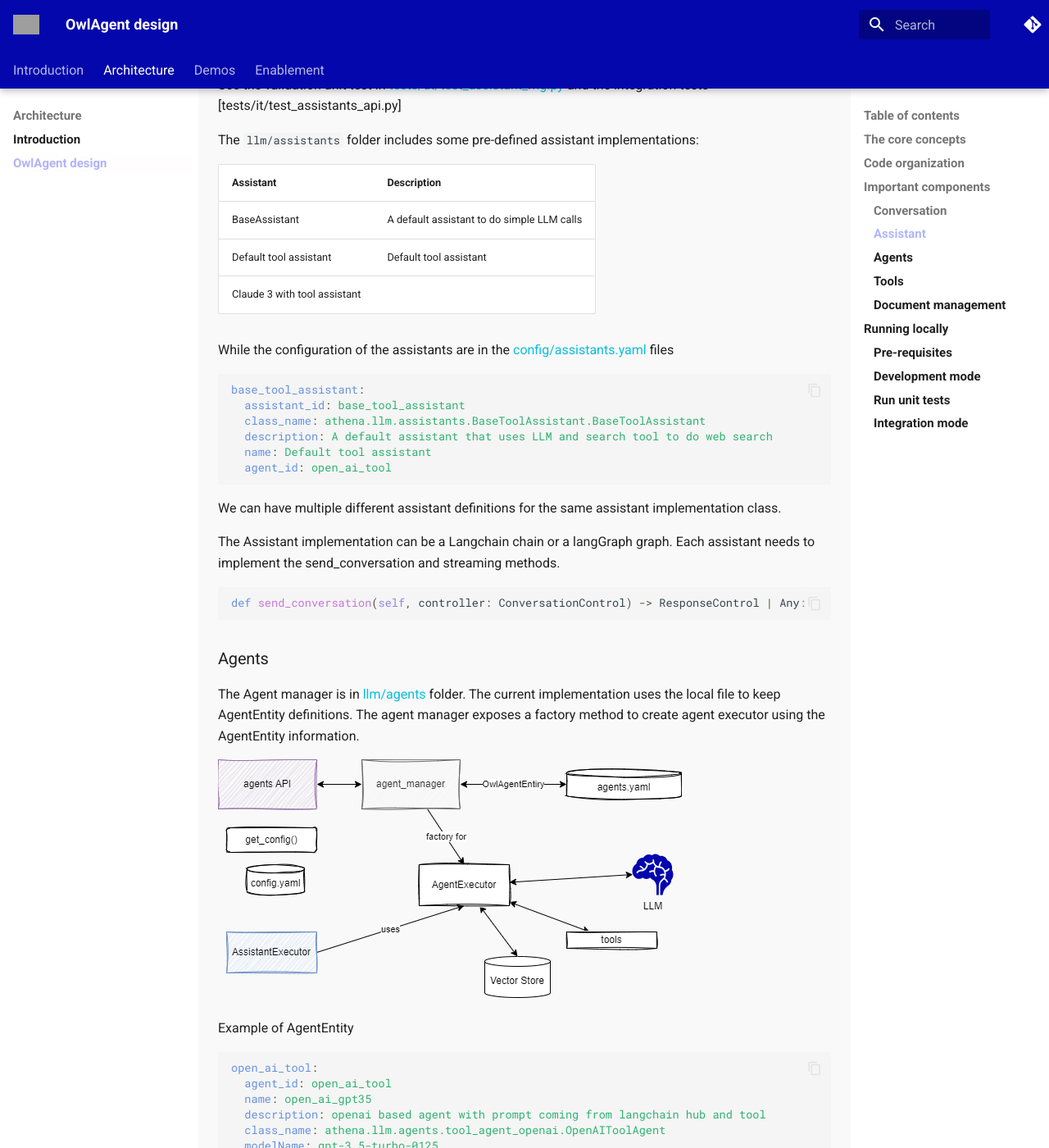
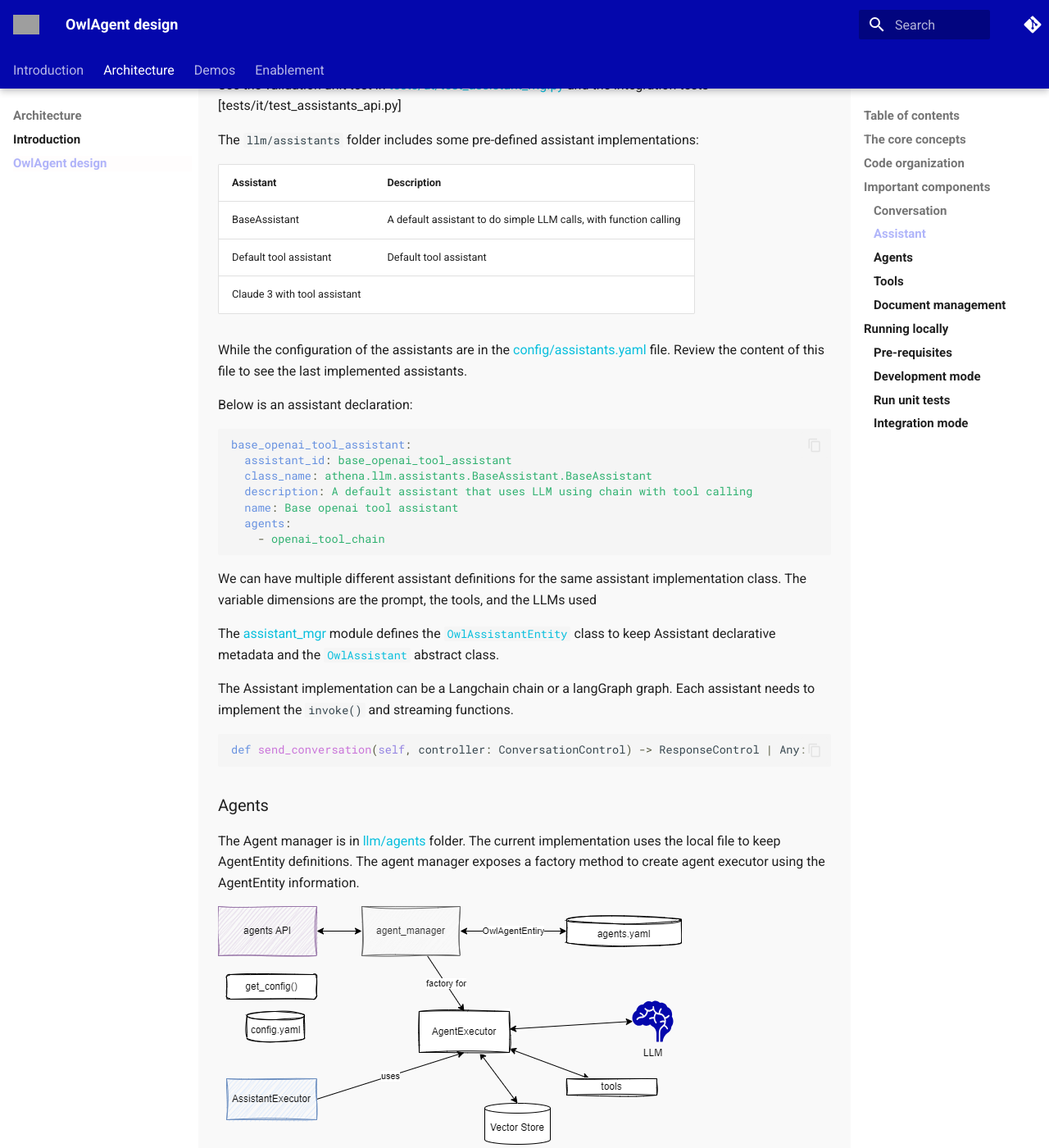
Before and after one commit to AthenaDecisionSystems/athena-owl-core, an MkDocs documentation site: the page built from docs/design.md, in a window 1280 px wide and 1400 px high, scrolled down 3876 px. Shown: the whole window at 82% size. Built offline with MkDocs 1.6.1 and Material for MkDocs 9.7.7, drawn with Linux system fonts in a browser that asks for light colours; comment, search, counter and statistics services are not loaded; grey boxes are pictures that could not be loaded.

Commit message:
update to design doc

````diff
--- a/docs/design.md
+++ b/docs/design.md
@@ -82,24 +82,29 @@ The `llm/assistants` folder includes some pre-defined assistant implementations:
 
 | Assistant | Description |
 | --- | --- |
-| BaseAssistant | A default assistant to do simple LLM calls |
+| BaseAssistant | A default assistant to do simple LLM calls, with function calling |
 | Default tool assistant | Default tool assistant |
 | Claude 3 with tool assistant | |
 
-While the configuration of the assistants are in the [config/assistants.yaml](https://github.com/AthenaDecisionSystems/athena-owl-core/blob/main/owl-agent-backend/src/athena/config/assistants.yaml) files
+While the configuration of the assistants are in the [config/assistants.yaml](https://github.com/AthenaDecisionSystems/athena-owl-core/blob/main/owl-agent-backend/src/athena/config/assistants.yaml) file. Review the content of this file to see the last implemented assistants.
+
+Below is an assistant declaration:
 
 ```yaml
-base_tool_assistant:
-  assistant_id: base_tool_assistant
-  class_name: athena.llm.assistants.BaseToolAssistant.BaseToolAssistant
-  description: A default assistant that uses LLM and search tool to do web search
-  name: Default tool assistant
-  agent_id: open_ai_tool
+base_openai_tool_assistant:
+  assistant_id: base_openai_tool_assistant
+  class_name: athena.llm.assistants.BaseAssistant.BaseAssistant
+  description: A default assistant that uses LLM using chain with tool calling
+  name: Base openai tool assistant
+  agents:
+    - openai_tool_chain
 ```
 
-We can have multiple different assistant definitions for the same assistant implementation class.
+We can have multiple different assistant definitions for the same assistant implementation class. The variable dimensions are the prompt, the tools, and the LLMs used
 
-The Assistant implementation can be a Langchain chain or a langGraph graph. Each assistant needs to implement the send_conversation and streaming methods.
+The [assistant_mgr](https://github.com/AthenaDecisionSystems/athena-owl-core/blob/main/owl-agent-backend/src/athena/llm/assistants/assistant_mgr.py) module defines the [`OwlAssistantEntity`](https://github.com/AthenaDecisionSystems/athena-owl-core/blob/e45d0aa1072b602fd875bb621c3cf1bec8d05a97/owl-agent-backend/src/athena/llm/assistants/assistant_mgr.py#L72-L80) class to keep Assistant declarative metadata and the [`OwlAssistant`](https://github.com/AthenaDecisionSystems/athena-owl-core/blob/e45d0aa1072b602fd875bb621c3cf1bec8d05a97/owl-agent-backend/src/athena/llm/assistants/assistant_mgr.py#L17-L68) abstract class.
+
+The Assistant implementation can be a Langchain chain or a langGraph graph. Each assistant needs to implement the `invoke()` and streaming functions.
 
 ```python
 def send_conversation(self, controller: ConversationControl) -> ResponseControl | Any:
````
Also changed, not shown: docs/index.md (+4 -6 lines).
